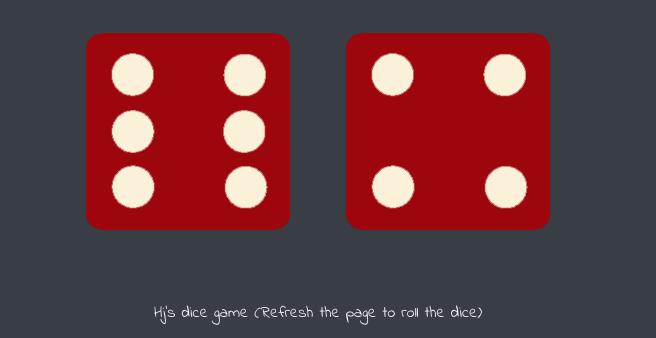
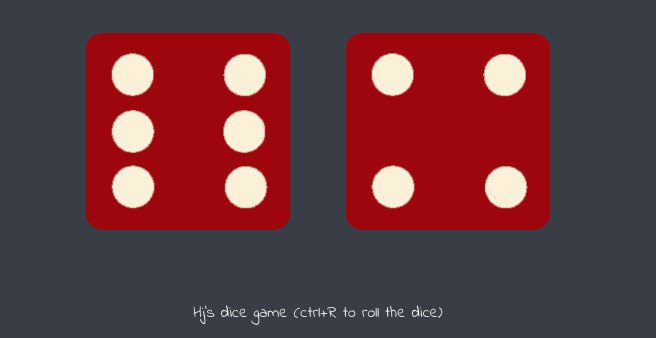
Before and after one commit to harxit1997/dicegame, a plain HTML site: page index.html in a window 1280 px wide. Shown: the part 462-800 px from the top of the page, without its empty margins (322-978 px from the left). Drawn offline with Linux system fonts and the light colour scheme.

Commit message:
Update index.html

```diff
--- a/index.html
+++ b/index.html
@@ -31,6 +31,6 @@
   </body>
 
   <footer>
-    Hj's dice game (Refresh the page to roll the dice)
+    Hj's dice game (ctrl+R to roll the dice)
   </footer>
 </html>
```
